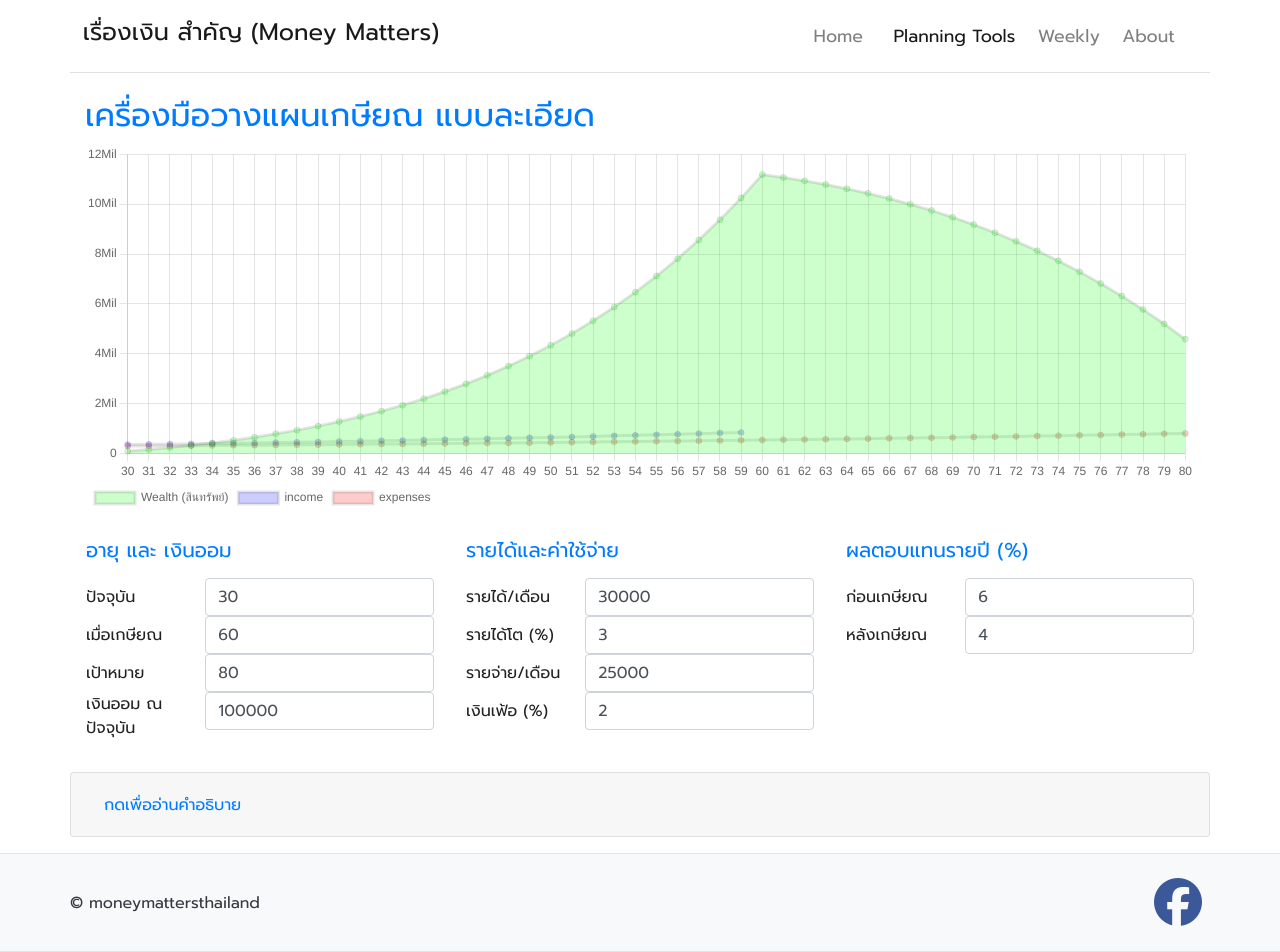
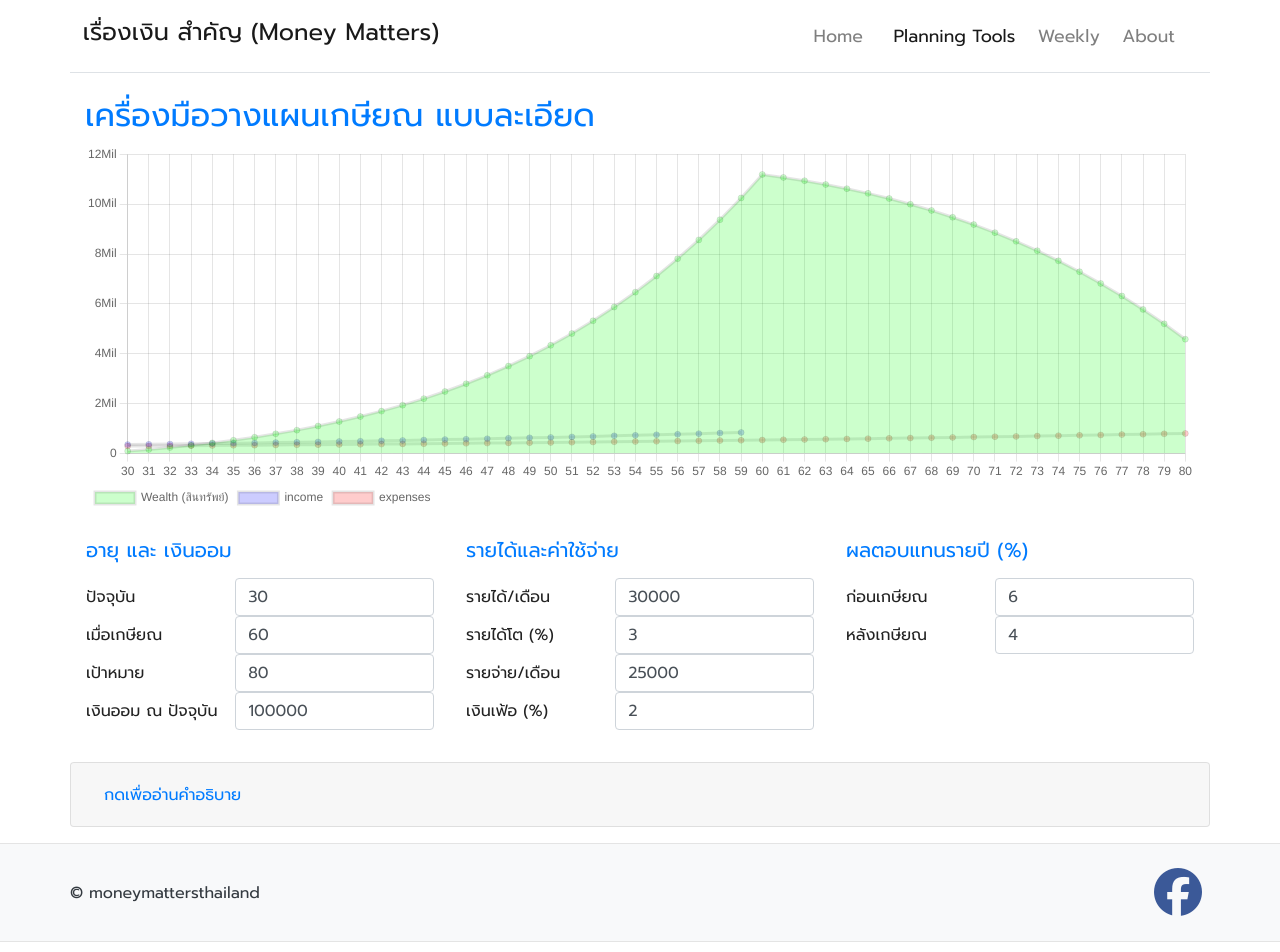
Before and after one commit to moneysart/moneysart.github.io, a Jekyll site: the page built from tools/retirement-plan-complex/index.html, in a window 1280 px wide. Built offline with Jekyll 4.4.1, drawn with Linux system fonts in a browser that asks for light colours; nearby versions of some CDN libraries.

Commit message:
update forms format

```diff
--- a/tools/retirement-plan-complex/index.html
+++ b/tools/retirement-plan-complex/index.html
@@ -23,23 +23,23 @@ date: 2021-04-13
                 <div class="col-12 my-2 text-primary py-0">
                     <h5>อายุ และ เงินออม</h5>
                 </div>
-                <label for="ageNow" class="col-4 col-form-label py-0 my-auto">ปัจจุบัน</label>
-                <div class="col-8 py-0 my-0">
+                <label for="ageNow" class="col-5 col-form-label py-0 my-auto">ปัจจุบัน</label>
+                <div class="col-7 py-0 my-0">
                     <input id="ageNow" placeholder="อายุปัจจุบัน" class="form-control" type="number" min="0" max="150"
                         value="30" />
                 </div>
-                <label for="ageRetired" class="col-4 col-form-label py-0 my-auto">เมื่อเกษียณ</label>
-                <div class="col-8 py-0 my-0">
+                <label for="ageRetired" class="col-5 col-form-label py-0 my-auto">เมื่อเกษียณ</label>
+                <div class="col-7 py-0 my-0">
                     <input id="ageRetired" placeholder="อายุ ณ วันเกษียณ" class="form-control" type="number" min="0" max="150"
                         value="60" />
                 </div>
-                <label for="ageUntil" class="col-4 col-form-label py-0 my-auto">เป้าหมาย</label>
-                <div class="col-8 py-0 my-0">
+                <label for="ageUntil" class="col-5 col-form-label py-0 my-auto">เป้าหมาย</label>
+                <div class="col-7 py-0 my-0">
                     <input id="ageUntil" placeholder="อายุขัยเป้าหมาย ที่จะต้องใช้เงินออมนี้เพื่อใช้จ่ายระหว่างทาง"
                         class="form-control" type="number" min="0" max="150" value="80" />
                 </div>
-                <label for="seed" class="col-4 col-form-label py-0 my-auto">เงินออม ณ ปัจจุบัน</label>
-                <div class="col-8 py-0 my-0">
+                <label for="seed" class="col-5 col-form-label py-0 my-auto">เงินออม ณ ปัจจุบัน</label>
+                <div class="col-7 py-0 my-0">
                     <input id="seed" placeholder="เงินออมสะสมที่ผ่านมา" class="form-control" placeholder="placeholder"
                         type="number" min="0" value="100000" step="1000" />
                 </div>
@@ -51,25 +51,25 @@ date: 2021-04-13
                 <div class="col-12 my-2 text-primary py-0">
                     <h5>รายได้และค่าใช้จ่าย</h5>
                 </div>
-                <label for="mIncome" class="col-4 col-form-label py-0 my-auto">รายได้/เดือน</label>
-                <div class="col-8 py-0 my-0">
+                <label for="mIncome" class="col-5 col-form-label py-0 my-auto">รายได้/เดือน</label>
+                <div class="col-7 py-0 my-0">
                     <input id="mIncome" placeholder="รวมรายได้ เช่น เงินเดือน ค่าเช่า ค่าโฆษณา"
                     class="form-control" type="number" min="0" value="30000" step="1000" />
                 </div>
-                <label for="gIncome" class="col-4 col-form-label py-0 my-auto">รายได้โต (%)</label>
-                <div class="col-8 py-0 my-0">
+                <label for="gIncome" class="col-5 col-form-label py-0 my-auto">รายได้โต (%)</label>
+                <div class="col-7 py-0 my-0">
                     <input id="gIncome" placeholder="เช่น การปรับขึ้นเงินเดือนต่อปี (%)" class="form-control"
                         type="number" min="0" value="3" />
                 </div>
 
-                <label for="mExpenses" class="col-4 col-form-label py-0 my-auto">รายจ่าย/เดือน</label>
-                <div class="col-8 py-0 my-0">
+                <label for="mExpenses" class="col-5 col-form-label py-0 my-auto">รายจ่าย/เดือน</label>
+                <div class="col-7 py-0 my-0">
                     <input id="mExpenses"
                         placeholder="รวมรายจ่าย เช่น ค่าเช่า ค่าอาหาร ค่าเดินทาง ค่าท่องเที่ยวที่เฉลี่ยเป็นรายเดือน"
                         class="form-control" type="number" min="0" value="25000" step="1000" />
                 </div>
-                <label for="inflation" class="col-4 col-form-label py-0 my-auto">เงินเฟ้อ (%)</label>
-                <div class="col-8 py-0 my-0">
+                <label for="inflation" class="col-5 col-form-label py-0 my-auto">เงินเฟ้อ (%)</label>
+                <div class="col-7 py-0 my-0">
                     <input id="inflation" placeholder="ประมาณเงินเฉลี่ยเฟ้อต่อปี (%)" class="form-control"
                         type="number" min="0" value="2" />
                 </div>
@@ -81,13 +81,13 @@ date: 2021-04-13
                 <div class="col-12 my-2 text-primary py-0">
                     <h5>ผลตอบแทนรายปี (%)</h5>
                 </div>
-                <label for="returnRate" class="col-4 col-form-label py-0 my-auto">ก่อนเกษียณ</label>
-                <div class="col-8 py-0 my-0">
+                <label for="returnRate" class="col-5 col-form-label py-0 my-auto">ก่อนเกษียณ</label>
+                <div class="col-7 py-0 my-0">
                     <input id="returnRate" placeholder="เช่น 6-9%, อาจแบ่งลงทุนในสินทรัพย์เสี่ยง เพื่อแสวงหาผลตอบแทนที่สูงขึ้น"
                         class="form-control" type="number" min="0" value="6" />
                 </div>
-                <label for="returnRateRetired" class="col-4 col-form-label py-0 my-auto">หลังเกษียณ</label>
-                <div class="col-8 py-0 my-0">
+                <label for="returnRateRetired" class="col-5 col-form-label py-0 my-auto">หลังเกษียณ</label>
+                <div class="col-7 py-0 my-0">
                     <input id="returnRateRetired" placeholder="เช่น 2-5%, เน้นรักษาเงินต้น ลงทุนที่เสี่ยงไม่สูง"
                         class="form-control" type="number" min="0" value="4" />
                 </div>
```
